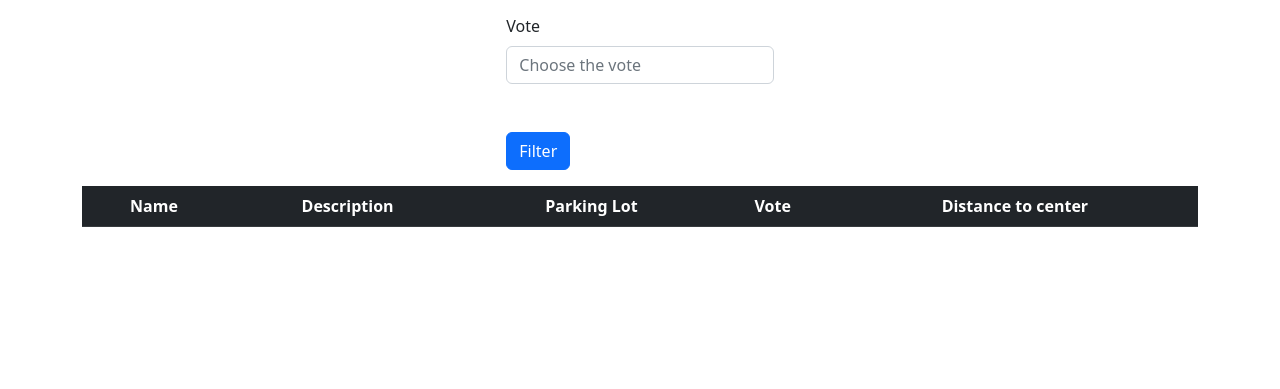
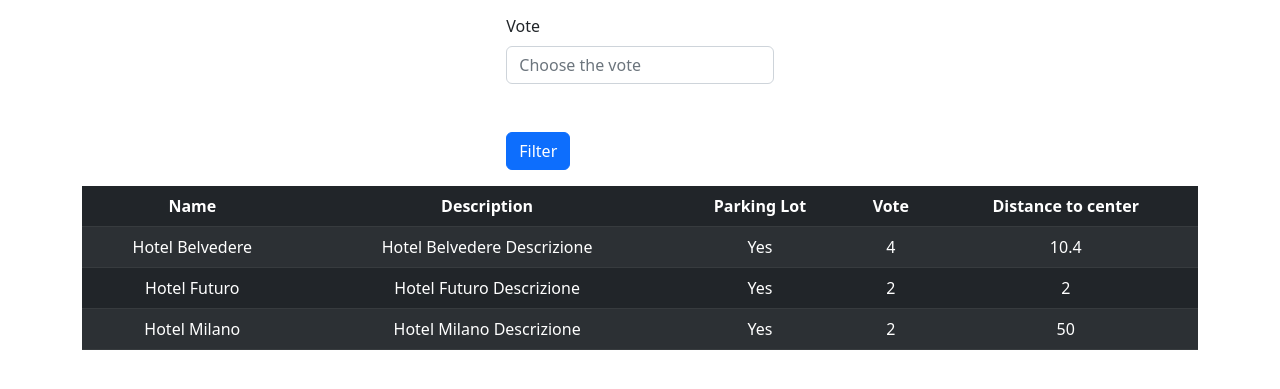
Before and after one commit to robertonesta/php-hotel, a PHP site: page /?parkingLot=1 in a window 1280 px wide. Shown: the part 138-527 px from the top of the page. Run offline with PHP 8.4, Linux system fonts and the light colour scheme; data that the repository does not hold is empty.

Commit message:
parking filter

```diff
--- a/index.php
+++ b/index.php
@@ -93,7 +93,7 @@ Se non viene specificato nessun filtro, visualizzare come in precedenza tutti gl
             </thead>
             <tbody>
             <?php foreach ($hotels as $hotel) :
-                if (($parkingLot === null) && ($hotel["vote"] >= $vote)) : ?>
+                if (($parkingLot === null || $hotel["parking"]) && ($hotel["vote"] >= $vote)) : ?>
                 <tr>
                     <?php foreach ($hotel as $key => $searchfilter) : ?>
                         <td>
```
